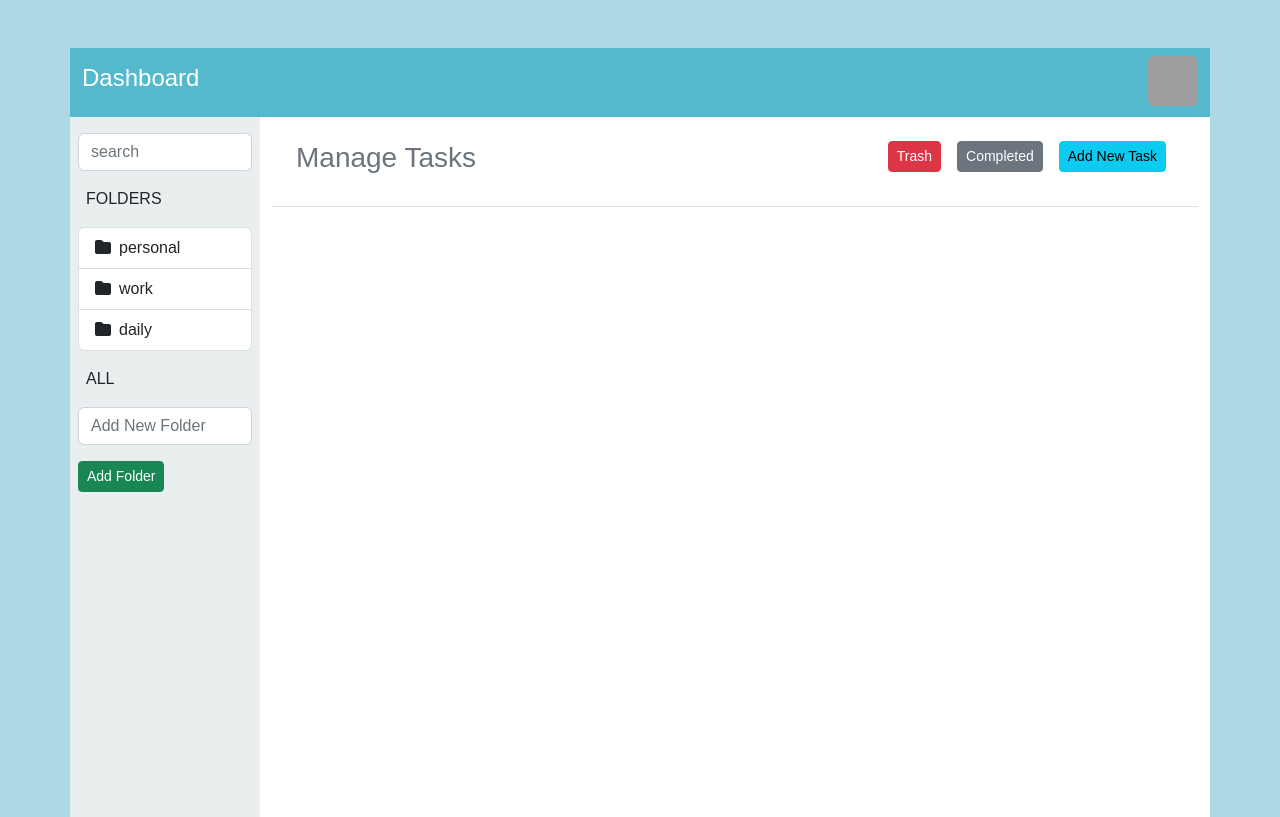
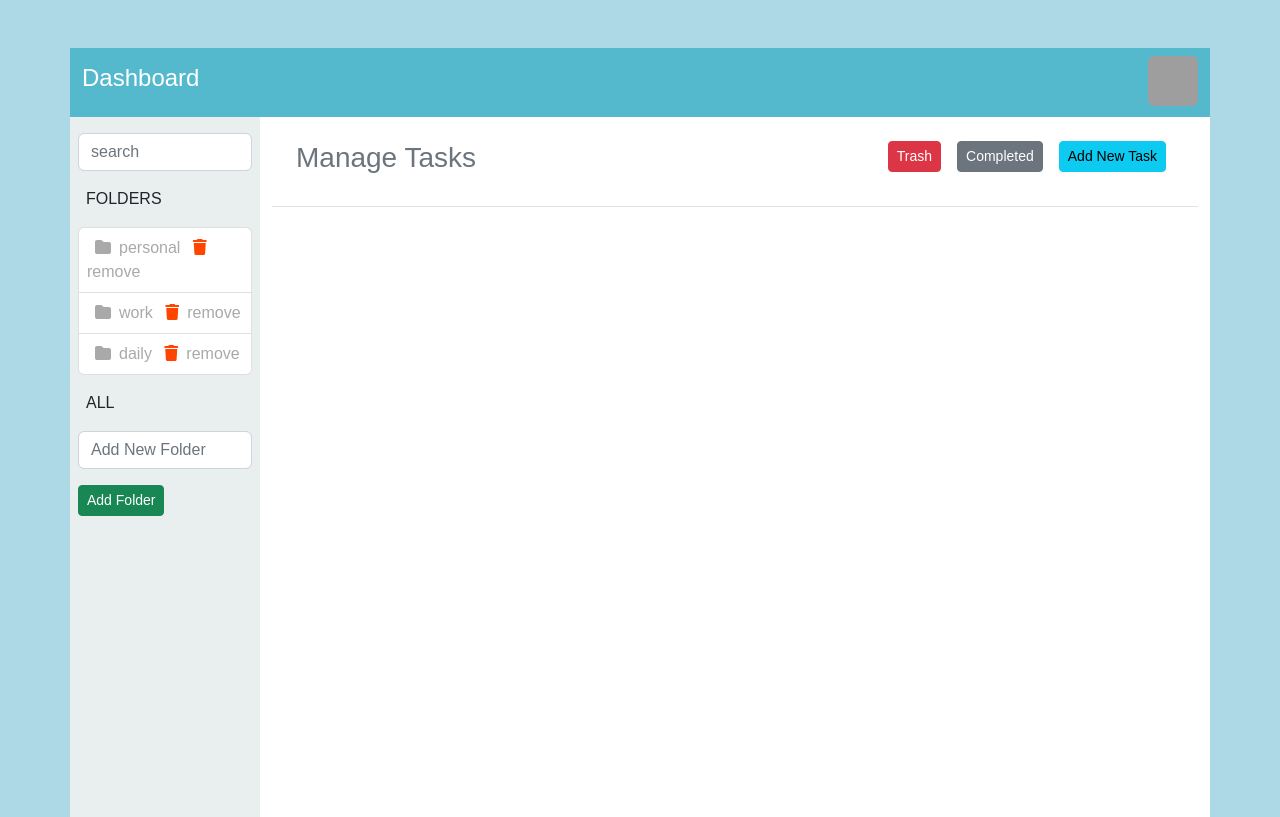
Before and after one commit to masonhows11/PHP_TodoList, a PHP site: page /index.php?folder_id=1 in a window 1280 px wide. Run offline with PHP 8.4, Linux system fonts and the light colour scheme; data comes from the database, SQL or seed files in the repository; some libraries are stand-ins or nearby versions; grey boxes are pictures that could not be loaded.

Commit message:
delete folders from db

```diff
--- a/assets/css/style.css
+++ b/assets/css/style.css
@@ -21,6 +21,16 @@ body{
 .todolist-body{
     height:700px;
 }
+.list-group-item  a{
+    text-decoration: none;
+    color: darkgrey;
+}
+.list-group-item .fa-trash{
+    color:orangered;
+}
+.list-group-item .remove:hover{
+    font-weight: bolder;
+}
 .list-group-item{
     cursor: pointer;
 }
--- a/index.php
+++ b/index.php
@@ -1,6 +1,11 @@
 <?php
 
 include "bootstrap/init.php";
+
+
+if(isset($_GET['delete_folder']) && is_numeric($_GET['delete_folder'])){
+    deleteFolder($_GET['delete_folder']);
+}
 
 $folders = getFolders();
 
--- a/libraries/lib-tasks.php
+++ b/libraries/lib-tasks.php
@@ -1,17 +1,36 @@
 <?php
 
-function getTasks(){
+function getCurrentUserId(){
+
+    return 1;
+}
+function addFolder($data){
 
 }
 
+function deleteFolder($folder_id){
+
+    global $pdo;
+
+    $sql = "delete  from folders where id = $folder_id";
+    $stmt = $pdo->prepare($sql);
+    $stmt->execute();
+    return $stmt->rowCount();
+
+}
 function getFolders()
 {
     global $pdo;
-
-    $sql = "select * from folders";
+    $current_user_id = getCurrentUserId();
+    $sql = "select * from folders where user_id = $current_user_id";
     $stmt = $pdo->prepare($sql);
     $stmt->execute();
     // get all folder records as object type
     $records = $stmt->fetchAll(PDO::FETCH_OBJ);
     return $records;
 }
+
+
+function getTasks(){
+
+}
--- a/views/index.view.php
+++ b/views/index.view.php
@@ -39,7 +39,10 @@
                     <div class="mb-3 mt-3">
                         <ul class="list-group">
                             <?php foreach ($folders as $folder): ?>
-                            <li class="list-group-item px-2"><i class="fa fa-folder px-2"></i><?= $folder->name ?></li>
+                            <li class="list-group-item px-2">
+                                <a href="?folder_id=<?php echo $folder->id ?>"><i class="fa fa-folder px-2"></i><?= $folder->name ?></a>
+                                <a class="remove" href="?delete_folder=<?php echo $folder->id ?>"><i class="fa fa-trash  px-2"></i>remove</a>
+                           </li>
                             <?php endforeach; ?>
 
                         </ul>
```
